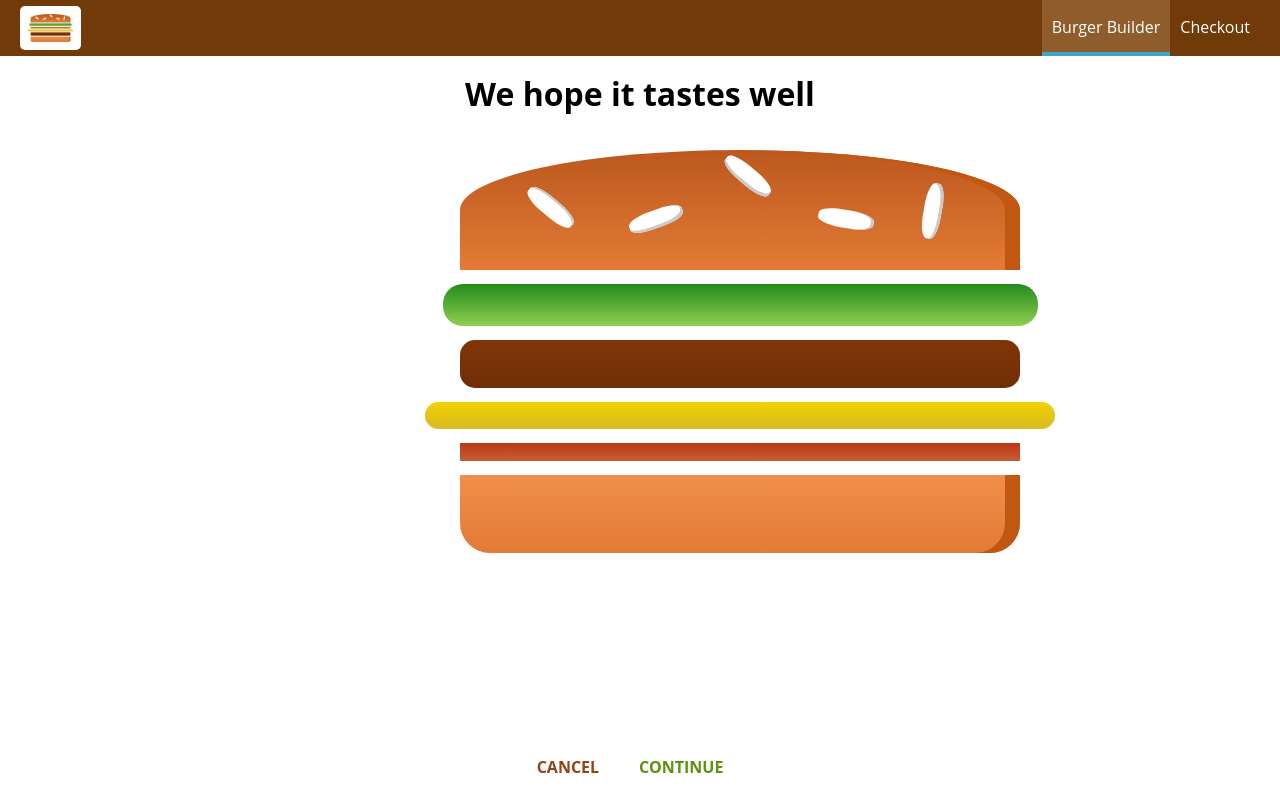
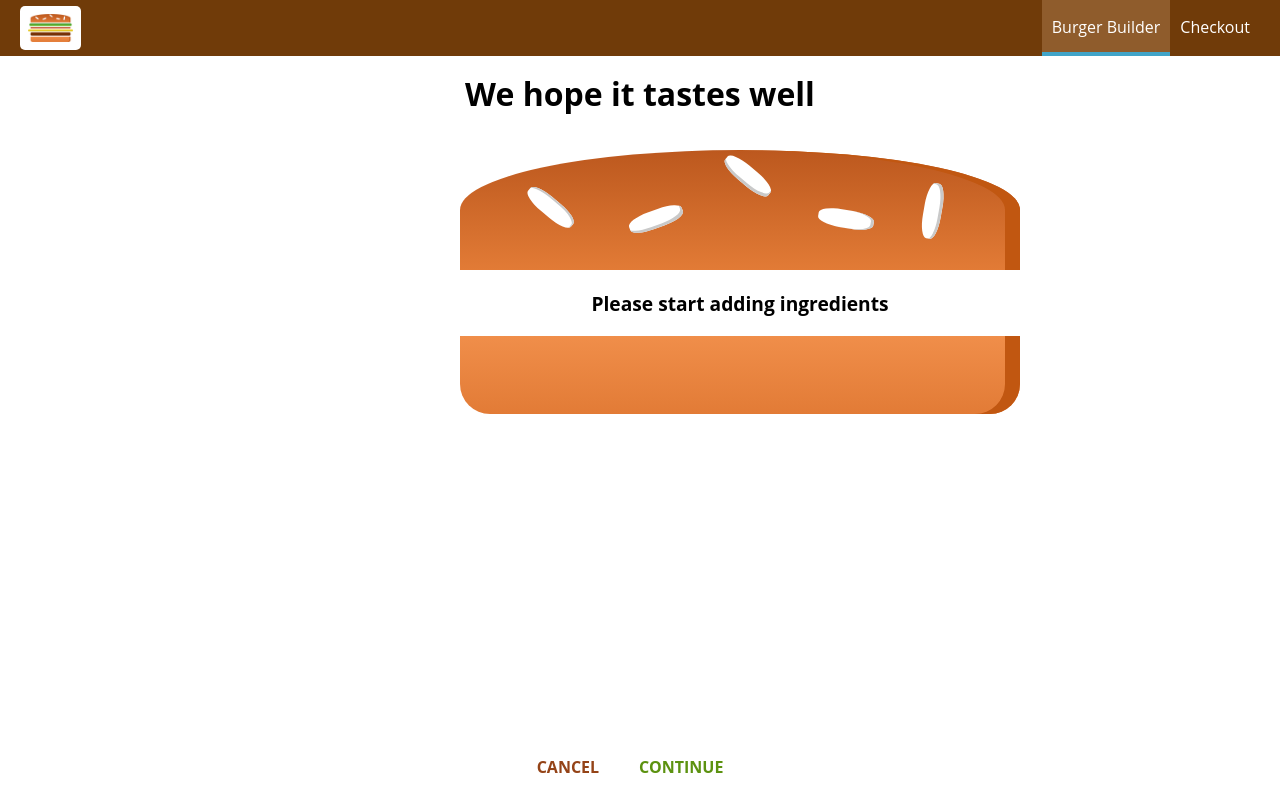
Before and after one commit to tocs77/react-course-project, a React (Create React App) app: page /checkout in a window 1280 px wide. Built offline with nearby package versions, Linux system fonts and the light colour scheme.

Commit message:
Add query params to pass ingredients

```diff
--- a/src/components/Order/CheckoutSummary/CheckoutSummary.js
+++ b/src/components/Order/CheckoutSummary/CheckoutSummary.js
@@ -14,13 +14,13 @@
             </div>
             <Button
                 btnType="Danger"
-                clicked>
+                clicked={props.checkoutCancelled}>
                 CANCEL
             </Button>
 
             <Button
             btnType="Success"
-            clicked>
+            clicked={props.checkoutContinued}>
                 CONTINUE
             </Button>
         </div>
--- a/src/containers/BurgerBuilder/BurgerBuilder.js
+++ b/src/containers/BurgerBuilder/BurgerBuilder.js
@@ -124,7 +124,17 @@
         //         console.log("Super error "+ error.response)
         //         this.setState({loading: false, purchasing: false})
         //     });
-        this.props.history.push('/checkout');
+
+        const queryParams = [];
+        for (let i in this.state.ingredients) {
+            queryParams.push(encodeURIComponent(i)+ "=" + encodeURIComponent(this.state.ingredients[i]))
+        }
+        const queryString = queryParams.join('&');
+        this.props.history.push({
+            pathname: '/checkout',
+            search: '?' + queryString,
+            }
+        );
     }
 
     render(){
--- a/src/containers/CheckOut/CheckOut.js
+++ b/src/containers/CheckOut/CheckOut.js
@@ -11,10 +11,34 @@
             bacon: 1,
         },
     }
+
+    componentDidMount() {
+        const query = new URLSearchParams(this.props.location.search)
+        const ingredients = {};
+        for(let param of query.entries()){
+            // ['salad' , '1']
+            ingredients[param[0]] = +param[1]
+        }
+        this.setState({ingredients: ingredients})
+
+    }
+
+    checkoutCancelledHandler = () => {
+        this.props.history.goBack();
+    }
+
+    checkoutContinuedHandler = () => {
+        console.log('Continue!!')
+        this.props.history.replace('/checkout/contact-data');
+    }
+
     render () {
         return(
             <div>
-                <CheckoutSummary ingredients = {this.state.ingredients}/>
+                <CheckoutSummary
+                ingredients = {this.state.ingredients}
+                checkoutCancelled={this.checkoutCancelledHandler}
+                checkoutContinued={this.checkoutContinuedHandler}/>
             </div>
         )
     }
```
